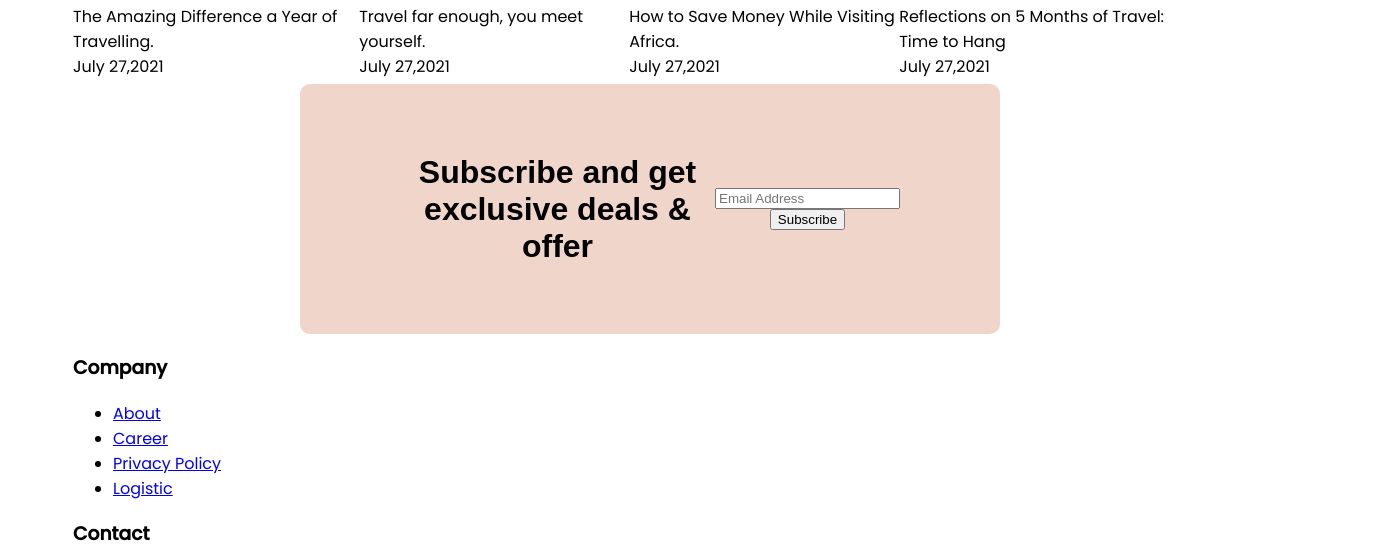
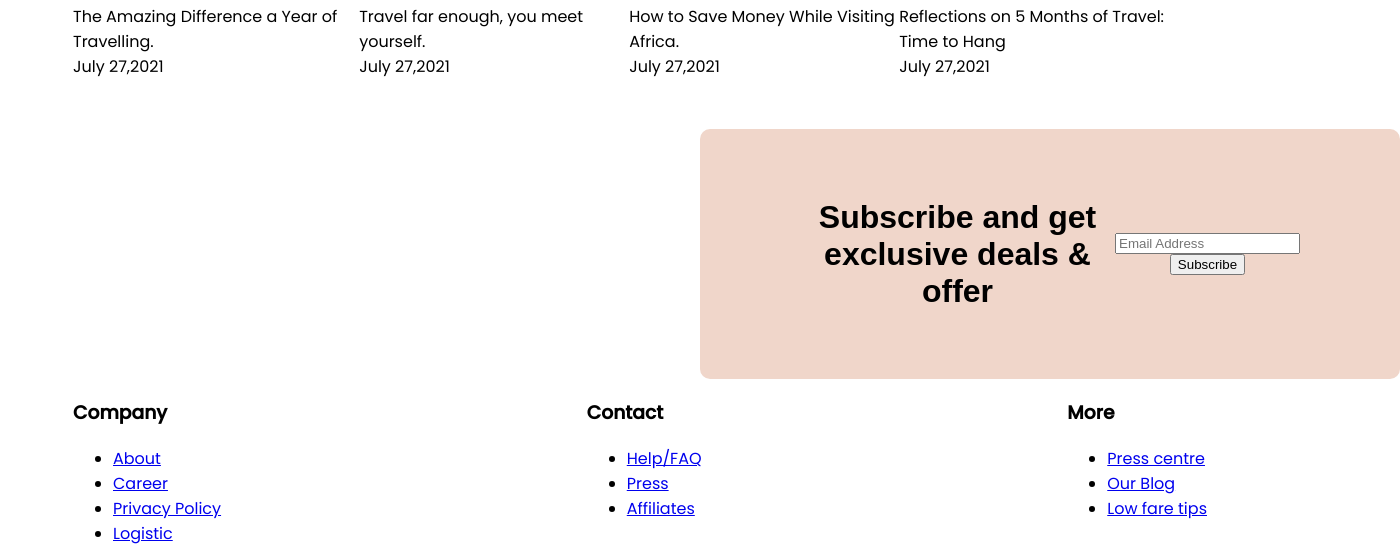
Before and after one commit to Santhoshraj31/task-1, a plain HTML site: page index.html in a window 1280 px wide. Shown: the part 3963-4519 px from the top of the page, 1400 px wide, since content can reach past the window. Drawn offline with Linux system fonts and the light colour scheme; a web font is replaced by a local one.

Commit message:
final commit

```diff
--- a/style.css
+++ b/style.css
@@ -382,8 +382,8 @@ span.about-us{
   font-family: "Volkhov", sans-serif;
     font-weight: 700;
     text-align: center;
-    margin-top: 5px;
-    margin-left: 300px;
+    margin-top: 50px;
+    margin-left: 700px;
     display: flex;
     align-items: center;
     padding: 100px;
@@ -392,3 +392,8 @@ span.about-us{
     background: #f0d6ca;
     border-radius: 10px;
 }
+
+.links-container{
+  display: flex;
+  justify-content: space-between;
+}
```
Also changed, not shown: index.html (+3 -3 lines).
